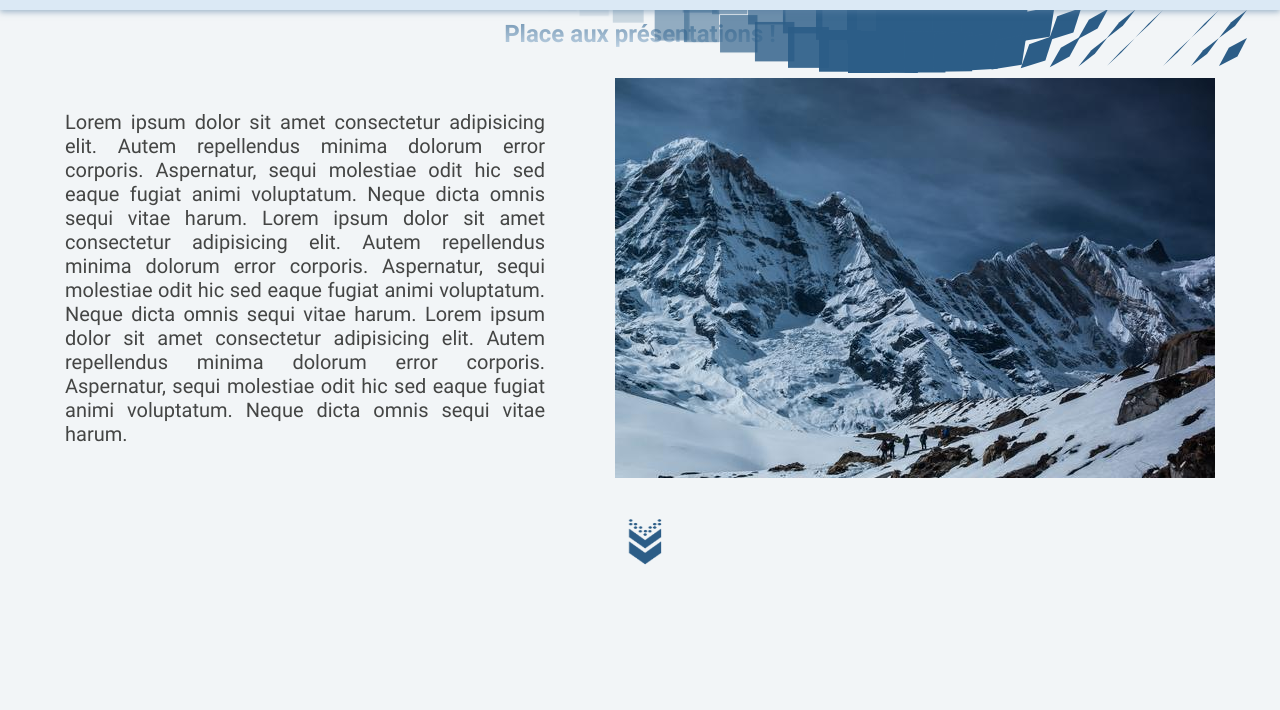
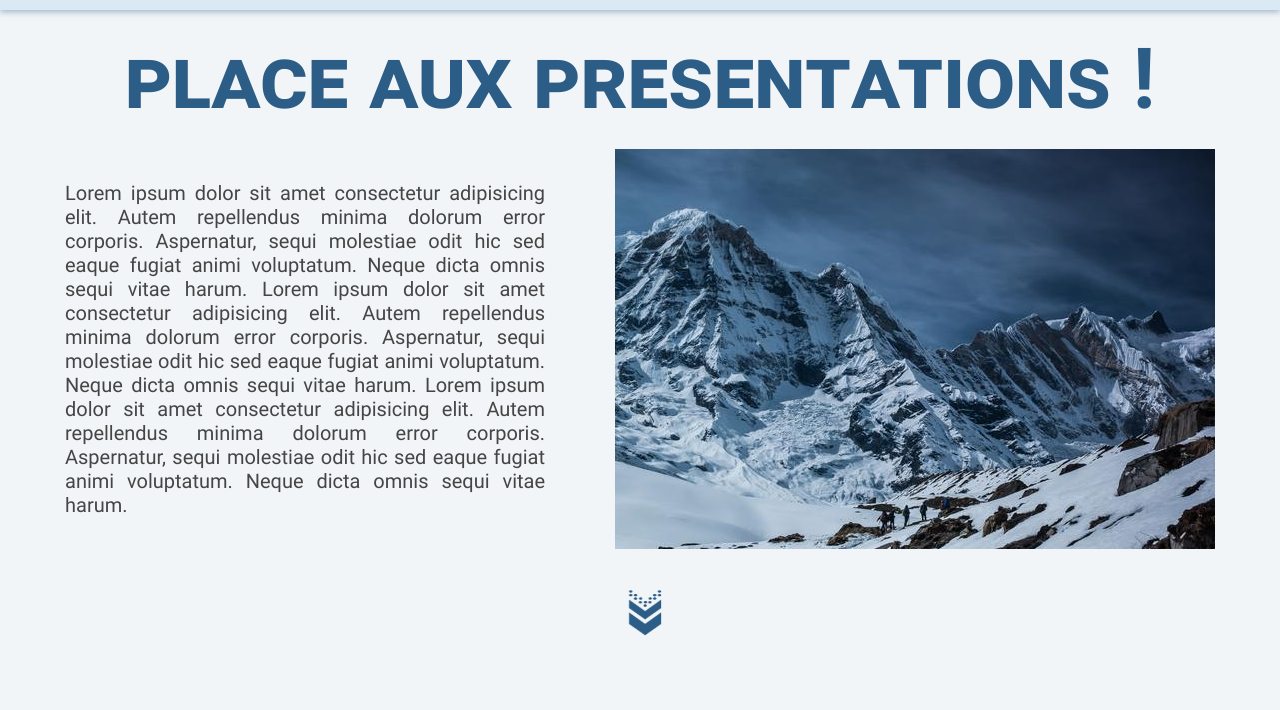
Before and after one commit to gnos28/WCS-project-1, a website built with Parcel: page index.html in a window 1280 px wide. Shown: the part 90-800 px from the top of the page. Built offline with nearby package versions, Linux system fonts and the light colour scheme.

Commit message:
Title modifications

```diff
--- a/index.html
+++ b/index.html
@@ -1,5 +1,6 @@
 <!DOCTYPE html>
 <html lang="fr">
+
 <head>
   <meta charset="UTF-8" />
   <meta http-equiv="X-UA-Compatible" content="IE=edge" />
@@ -14,37 +15,19 @@
   <header>
     <div class="header-container">
       <a href="#accueil">
-          <svg
-            version="1.1"
-            id="Calque_1"
-            xmlns="http://www.w3.org/2000/svg"
-            xmlns:xlink="http://www.w3.org/1999/xlink"
-            x="0px"
-            y="0px"
-            viewBox="0 0 90 100"
-            style="enable-background: new 0 0 90 100"
-            xml:space="preserve"
-          >
+        <svg version="1.1" id="Calque_1" xmlns="http://www.w3.org/2000/svg" xmlns:xlink="http://www.w3.org/1999/xlink"
+          x="0px" y="0px" viewBox="0 0 90 100" style="enable-background: new 0 0 90 100" xml:space="preserve">
           <style type="text/css">
             .st0 {
               fill: #2c5d87;
             }
           </style>
-            <path
-              class="st0"
-              d="M41.3,46.4c2,1.1,5.2,1.1,7.1,0l35.9-20.8c2-1.1,2-3,0-4.1L48.5,0.7c-2-1.1-5.2-1.1-7.2,0L5.4,21.4
-	c-2,1.1-2,3,0,4.1L41.3,46.4z"
-            />
-            <path
-              class="st0"
-              d="M43.2,55.7c0-2.3-1.6-5.1-3.6-6.2l-36-20.9c-2-1.1-3.6-0.2-3.6,2.1v41.7c0,2.3,1.6,5.1,3.6,6.2l36,20.8
-	c2,1.1,3.6,0.2,3.6-2.1L43.2,55.7L43.2,55.7z"
-            />
-            <path
-              class="st0"
-              d="M50.2,49.5c-2,1.1-3.6,3.9-3.6,6.2l0,41.6c0,2.3,1.6,3.2,3.6,2.1l36-20.8c2-1.1,3.6-3.9,3.6-6.2l0-41.7
-	c0-2.3-1.6-3.2-3.6-2.1L50.2,49.5z"
-            />
+          <path class="st0" d="M41.3,46.4c2,1.1,5.2,1.1,7.1,0l35.9-20.8c2-1.1,2-3,0-4.1L48.5,0.7c-2-1.1-5.2-1.1-7.2,0L5.4,21.4
+	c-2,1.1-2,3,0,4.1L41.3,46.4z" />
+          <path class="st0" d="M43.2,55.7c0-2.3-1.6-5.1-3.6-6.2l-36-20.9c-2-1.1-3.6-0.2-3.6,2.1v41.7c0,2.3,1.6,5.1,3.6,6.2l36,20.8
+	c2,1.1,3.6,0.2,3.6-2.1L43.2,55.7L43.2,55.7z" />
+          <path class="st0" d="M50.2,49.5c-2,1.1-3.6,3.9-3.6,6.2l0,41.6c0,2.3,1.6,3.2,3.6,2.1l36-20.8c2-1.1,3.6-3.9,3.6-6.2l0-41.7
+	c0-2.3-1.6-3.2-3.6-2.1L50.2,49.5z" />
         </svg>
       </a>
       <div class="main-title">
@@ -72,14 +55,10 @@
     <section class="accueil">
       <div class="ancre" id="accueil"></div>
       <div class="container">
-          <h2 class="reveal">Place aux présentations !</h2>
+        <h2 class="">place aux presentations !</h2>
         <div class="texte-photo">
-            <img
-              src="img/montagne.jpg"
-              alt=""
-              class="image-accueil reveal"
-            />
-            <p class="description-accueil reveal">
+          <img src="img/montagne.jpg" alt="" class="image-accueil" />
+          <p class="description-accueil">
             Lorem ipsum dolor sit amet consectetur adipisicing elit. Autem
             repellendus minima dolorum error corporis. Aspernatur, sequi
             molestiae odit hic sed eaque fugiat animi voluptatum. Neque dicta
@@ -217,8 +196,8 @@
           <img src="img/alexandre.png" alt="alexandre" class="easy-photo" />
           <div class="presentation-column">
             <h2>
-              Alexandre PILLIAS <br />
-              Étudiant développeur full-stack JS
+              alexandre pillias <br />
+              etudiant développeur full-stack js
             </h2>
             <div class="presentation-picto">PICTO PICTO PICTO PICTO</div>
           </div>
@@ -239,19 +218,9 @@
           nostrum! Rerum, blanditiis error.
         </div>
         <div class="team-going">
-            <img
-              src="img/anthony.png"
-              alt="anthony"
-              class="team-photo"
-              id="antho"
-            />
+          <img src="img/anthony.png" alt="anthony" class="team-photo" id="antho" />
           <img src="img/emma.png" alt="emma" class="team-photo" id="emma" />
-            <img
-              src="img/julien.png"
-              alt="julien"
-              class="team-photo"
-              id="julien"
-            />
+          <img src="img/julien.png" alt="julien" class="team-photo" id="julien" />
           <img src="img/lora.png" alt="lora" class="team-photo" id="lora" />
         </div>
       </div>
@@ -268,4 +237,5 @@
     </div>
   </footer>
 </body>
+
 </html>
--- a/style/style.css
+++ b/style/style.css
@@ -45,7 +45,7 @@
   --bg-color: #f2f5f7;
   --var-mainfont: #0f0f0f;
   --header-height: clamp(50px, 10vw, 100px);
-  --title-font-size : clamp(1.2rem, 5.5vw, 5.5rem);
+  --title-font-size: clamp(1.2rem, 5.5vw, 5.5rem);
   --burger-animation-speed: 0.4s;
   --box-name: #252525;
 }
@@ -62,7 +62,8 @@
   padding: 0 12px;
 }
 
-html, body{
+html,
+body {
   scroll-behavior: smooth;
 }
 
@@ -93,14 +94,28 @@ section {
   width: 100%;
 }
 
+h2 {
+  /* position: relative;
+  font-family: 'Square One', sans-serif;
+  font-size: 1.8rem;
+  font-weight: bold;
+  text-align: center;
+  text-transform: uppercase;*/
+  color: var(--var-name2);
+  font-variant: small-caps;
+  font-weight: bold;
+  text-align: center;
+  font-size: calc(1.2 * var(--title-font-size));
+}
+
 /* à utiliser avec Intersection Observer */
 
-.reveal{
+.reveal {
   position: relative;
   display: block;
 }
 
-.reveal-block{
+.reveal-block {
   position: absolute;
   display: block;
   background-color: var(--var-name2);
@@ -109,26 +124,27 @@ section {
   /* filter: opacity(0.5); */
 }
 
-.reveal-animate{
+.reveal-animate {
   transform-origin: center;
   animation: revealer 3s both ease-in-out;
 }
 
 @keyframes revealer {
-  0%{
+  0% {
     filter: opacity(1);
   }
-  33%{
+  33% {
     filter: opacity(1);
 
-    transform: perspective(500px) rotate3d(1,-1,0,90deg);
+    transform: perspective(500px) rotate3d(1, -1, 0, 90deg);
   }
-  66%{
-    transform: perspective(500px) rotate3d(1,-1,0,0deg) scale(1.5);
+  66% {
+    transform: perspective(500px) rotate3d(1, -1, 0, 0deg) scale(1.5);
     filter: opacity(1);
   }
-  100%{
-    transform: perspective(500px) rotate3d(1,-1,0,0deg) translate(-200%, -200%);
+  100% {
+    transform: perspective(500px) rotate3d(1, -1, 0, 0deg)
+      translate(-200%, -200%);
     filter: opacity(0);
   }
 }
@@ -210,19 +226,18 @@ header > .header-container > .main-title {
 }
 
 /* word */
-.main-title > div{
+.main-title > div {
   display: block;
   flex-wrap: nowrap;
   justify-content: center;
 }
 
-.main-title > div:not(:first-child)
-{
+.main-title > div:not(:first-child) {
   margin-left: calc(var(--title-font-size) * 0.4);
 }
 
 /* letter container */
-.main-title > div > div{
+.main-title > div > div {
   display: inline-block;
   flex-grow: 0;
   height: calc(var(--title-font-size) * 0.8);
@@ -233,38 +248,37 @@ header > .header-container > .main-title {
   /* background-color: teal; */
 }
 
-.main-title > div > div:before{
-  content:"";
+.main-title > div > div:before {
+  content: '';
   position: absolute;
-  top:calc(var(--title-font-size) * -0.05);
-  left:calc(var(--title-font-size) * -0.1);
-  height: calc(var(--title-font-size) * 1.0);
-  width: calc(var(--title-font-size) * 1.0);
+  top: calc(var(--title-font-size) * -0.05);
+  left: calc(var(--title-font-size) * -0.1);
+  height: calc(var(--title-font-size) * 1);
+  width: calc(var(--title-font-size) * 1);
   /* border: 2px solid green; */
   background-color: var(--var-name2);
   transform: scale(0);
   transition: all 0.2s;
 }
 
-.main-title > div > div.intro:before{
+.main-title > div > div.intro:before {
   transform: scale(1);
 }
 
-.main-title > div > div:hover:before{
+.main-title > div > div:hover:before {
   transform: scale(1);
 }
 
 /* letter */
-.main-title > div > div > div{
+.main-title > div > div > div {
   position: absolute;
-  top:calc(var(--title-font-size) * -0.2);
+  top: calc(var(--title-font-size) * -0.2);
   color: var(--var-name2);
   font-family: 'Square One', sans-serif;
   font-weight: bold;
   font-size: var(--title-font-size);
   /* border: 1px solid blue; */
 }
-
 
 header > .header-container svg {
   height: calc(0.8 * var(--header-height));
@@ -430,7 +444,7 @@ p.credits {
 
 .presentation-column {
   display: flex;
-  flex-direction: column;;
+  flex-direction: column;
 }
 
 .presentation-picto {
@@ -536,7 +550,6 @@ p.credits {
 }
 
 @media (min-width: 911.99px) {
-
   /* présentation détaillée desktop */
 
   .presentation-column > h2 {
@@ -556,14 +569,7 @@ p.credits {
 } */
 
 .accueil h2 {
-  padding: 10px;
-  font-size: clamp(1rem, 24px, 4rem);
-  text-align: center;
-  width: 100%;
-  /* color: var(--var-name2); */
-  background: -webkit-linear-gradient(90deg, #dbe9f5 0%, #5880a2 100%);
-  -webkit-background-clip: text;
-  -webkit-text-fill-color: transparent;
+  margin-top: 20px;
 }
 
 .accueil .container {
@@ -604,13 +610,6 @@ p.credits {
 }
 
 .square-team h2 {
-  position: relative;
-  font-family: 'Square One', sans-serif;
-  font-size: 1.8rem;
-  font-weight: bold;
-  text-align: center;
-  text-transform: uppercase;
-  color: var(--var-name2);
   margin-bottom: 70px;
 }
 
@@ -804,9 +803,9 @@ p.credits {
   .box:hover {
     background-color: #ffffff;
     box-shadow: 5px 5px 14px -1px rgba(0, 0, 0, 0.39);
-    animation: bordered .1s ease-in-out .1s both;
+    animation: bordered 0.1s ease-in-out 0.1s both;
     z-index: 98;
-    transition: .1s;
+    transition: 0.1s;
   }
 
   @keyframes bordered {
@@ -913,7 +912,7 @@ p.credits {
 
   img.img-overlay:hover {
     opacity: 0;
-    transition: .5s;
+    transition: 0.5s;
   }
 
   /* breakpoint section accueil */
```
Lines whose indentation alone changed are shown as unchanged.
